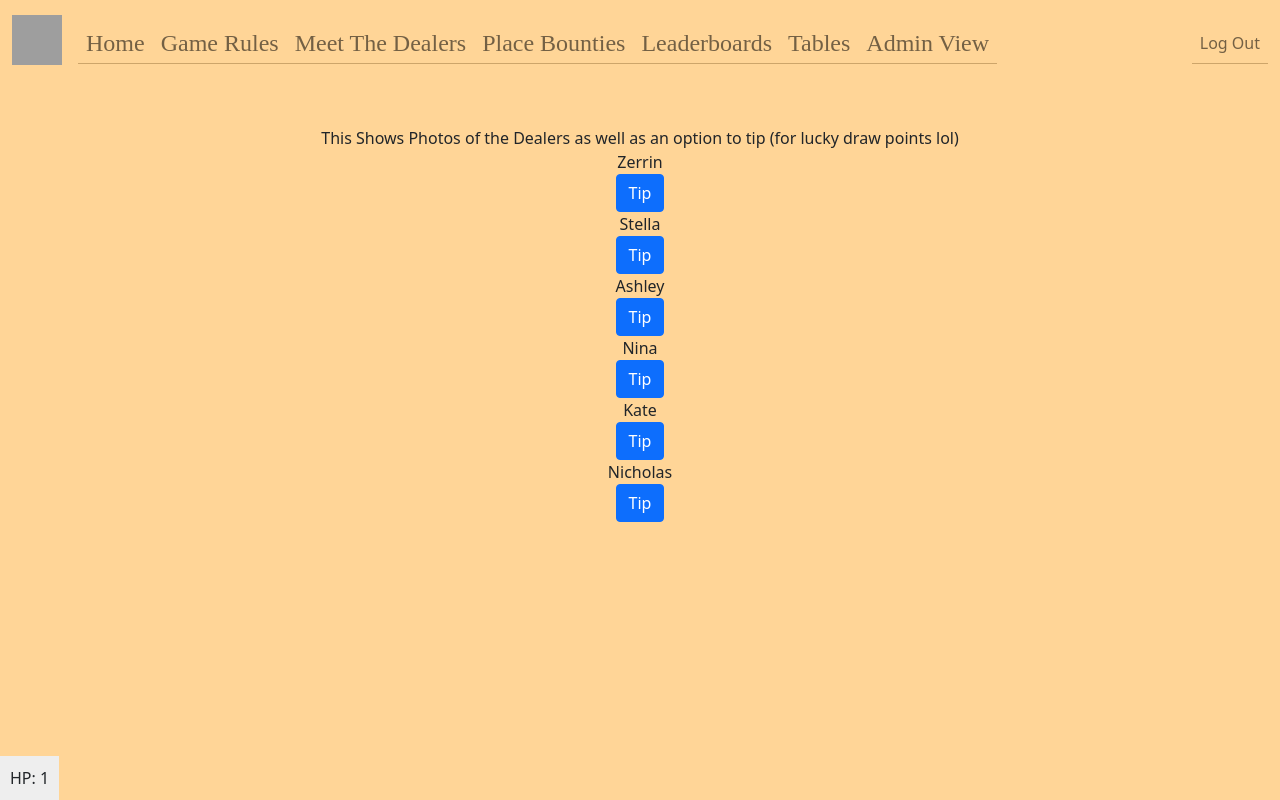
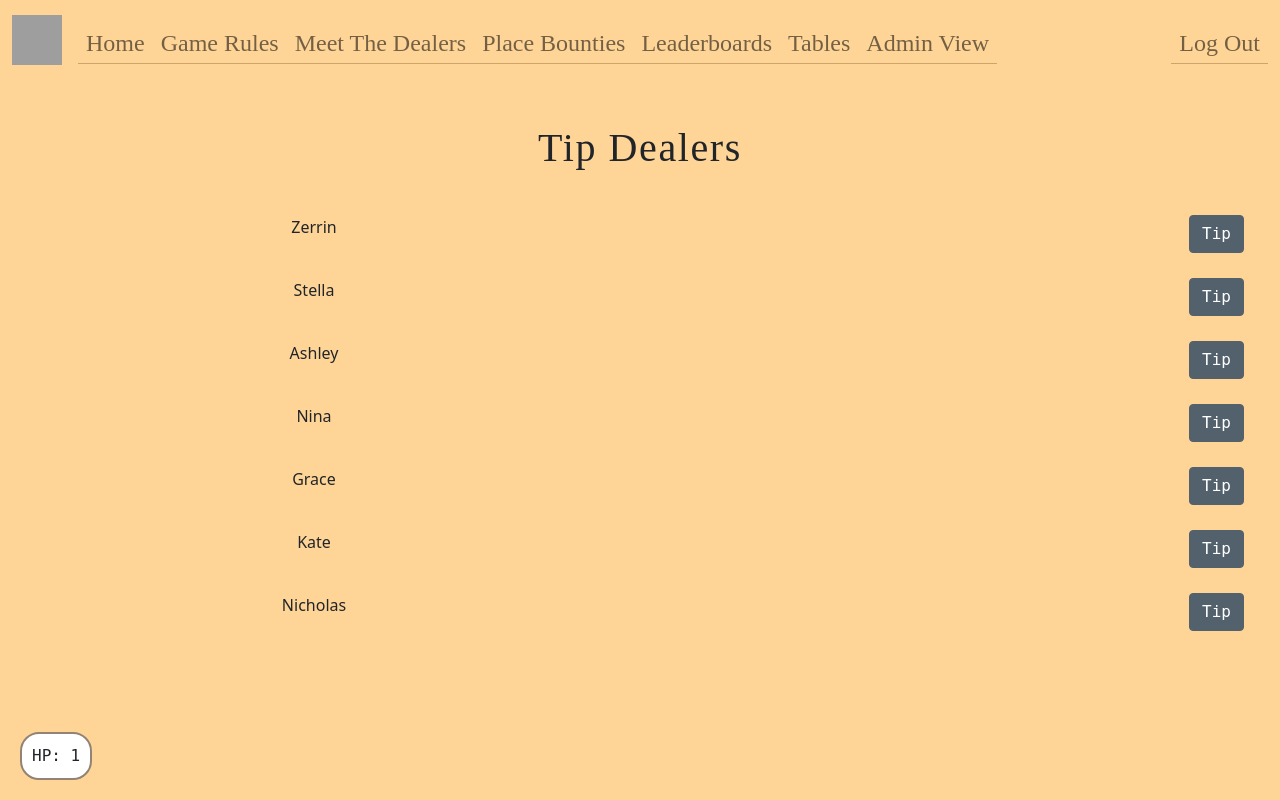
Before and after one commit to Izatr2004/pokernight, a Flask app: page /dealers in a window 1280 px wide. Run offline with Flask 2, Linux system fonts and the light colour scheme; the visitor is signed in with stand-in values (Sample User, id 1); some libraries are stand-ins or nearby versions; grey boxes are pictures that could not be loaded.

Commit message:
ye frontend

```diff
--- a/app.py
+++ b/app.py
@@ -56,7 +56,7 @@ def admin():
             db.execute("UPDATE users SET playing = 0 WHERE id = ?", id)
 
         if idplay:
-            db.execute("UPDATE users SET playing = 1 WHERE id = ?", idplay)
+            db.execute("UPDATE users SET playing = 1 hp = hp + 10 WHERE id = ?", idplay)
 
         persons = db.execute("SELECT * FROM users")
 
@@ -138,6 +138,7 @@ def register():
         name = request.form.get("username")
         passw = request.form.get("password")
         conf = request.form.get("confirmation")
+        email = request.form.get("email")
 
         # Ensure username was submitted
         if not name:
@@ -168,6 +169,9 @@ def register():
 
         # Insert username and password information into sql database
         db.execute("INSERT INTO users (name, hash) VALUES(?, ?)", request.form.get("username"), generate_password_hash(request.form.get("password")))
+
+        if email:
+            db.execute("UPDATE users SET email = ? WHERE name = ?", email, name)
 
         # Update rows by querying after insertion
         rows = db.execute("SELECT * FROM users WHERE name = ?", request.form.get("username"))
@@ -251,7 +255,9 @@ def players():
 @app.route("/leaderboard")
 @login_required
 def leaderboard():
-    return render_template("leaderboard.html")
+    players = db.execute("SELECT * FROM users ORDER BY bounty ")
+        # add OFFSET int for skipping first few users^
+    return render_template("leaderboard.html", players=players)
 
 @app.route("/tables", methods=["GET", "POST"])
 @login_required
--- a/static/popups.css
+++ b/static/popups.css
@@ -1,9 +1,29 @@
 #value-container {
-  position: absolute;
-  bottom: 0;
-  left: 0;
+  position: fixed;
+  bottom: 20px;
+  left: 20px;
   padding: 10px;
-  background-color: #eee;
+  background-color: #FFFFFF;
+  border-radius: 19px;
+  border: 2px solid #928374;
+  font-family: monospace;
+}
+
+.row {
+  /* font-family: Poppins;
+  font-size: 16px;
+  font-style: italic;
+  font-weight: 700;
+  line-height: 24px;
+  letter-spacing: 0.04em;
+  text-align: left; */
+  width: 100%;
+  padding-top: 25px;
+}
+
+.col-md-6 {
+  float: left;
+  width: 50%;
 }
 
   /* The Modal (background) */
--- a/static/styles.css
+++ b/static/styles.css
@@ -4,22 +4,10 @@ nav .navbar-brand
     font-size: xx-large;
 }
 
-/* Colors for brand */
-nav .navbar-brand .blue
-{
-    color: #537fbe;
-}
-nav .navbar-brand .red
-{
-    color: #ea433b;
-}
-nav .navbar-brand .yellow
-{
-    color: #f5b82e;
-}
-nav .navbar-brand .green
-{
-    color: #2e944b;
+.btn-updated {
+  background-color:#53616C;
+  border-color:#53616C;
+  font-family: monospace;
 }
 
 .ui-dialog {
@@ -158,3 +168,20 @@ nav .navbar-brand .green
     line-height: 100%;
     letter-spacing: 4%;
   }
+
+  .header {
+    font-family: Orelega One;
+    font-size: 40px;
+    font-weight: 400;
+    line-height: 44px;
+    letter-spacing: 0.04em;
+    text-align: center;
+    padding-bottom: 20px;
+  }
+
+/* for interactivity */
+  /* @media screen and (min-width: 80rem) {
+    .container {
+      margin: 1em 2em;
+    }
+  } */
--- a/templates/dealers.html
+++ b/templates/dealers.html
@@ -5,33 +5,45 @@
 {% endblock %}
 
 {% block main %}
+    <div id="dialog-message" title="Tip Status"></div>
+    <div class="header">Tip Dealers</div>
+    <div class="row">
+        <div class="col-md-6">Zerrin</div>
+        <div class="col-md-6 text-end"><button class="btn btn-primary btn-updated" onClick="tip(4)">Tip</button></div>
+    </div>
 
-    This Shows Photos of the Dealers as well as an option to tip (for lucky draw points lol)
-    <div id="dialog-message" title="Tip Status"></div>
+    <div class="row">
+        <div class="col-md-6">Stella</div>
+        <div class="col-md-6 text-end"><button class="btn btn-primary btn-updated" onClick="tip(5)">Tip</button></div>
+    </div>
+    <div class="row">
+        <div class="col-md-6">Ashley</div>
+        <div class="col-md-6 text-end"><button class="btn btn-primary btn-updated" onClick="tip(6)">Tip</button></div>
+    </div>
 
-    <div>
-        Zerrin
+    <div class="row">
+        <div class="col-md-6">Nina</div>
+        <div class="col-md-6 text-end"><button class="btn btn-primary btn-updated" onClick="tip(7)">Tip</button></div>
     </div>
-    <button class="btn btn-primary" onClick="tip(4)">Tip</button>
-    <div>
-        Stella
+
+    <div class="row">
+        <div class="col-md-6">Grace</div>
+        <div class="col-md-6 text-end"><button class="btn btn-primary btn-updated" onClick="tip(8)">Tip</button></div>
     </div>
-    <button class="btn btn-primary" onClick="tip(5)">Tip</button>
-    <div>
-        Ashley
+
+    <div class="row">
+        <div class="col-md-6">Kate</div>
+        <div class="col-md-6 text-end"><button class="btn btn-primary btn-updated" onClick="tip(9)">Tip</button></div>
     </div>
-    <button class="btn btn-primary" onClick="tip(6)">Tip</button>
-    <div>
-        Nina
+
+    <div class="row">
+        <div class="col-md-6">Nicholas</div>
+        <div class="col-md-6 text-end"><button class="btn btn-primary btn-updated" onClick="tip(10)">Tip</button></div>
     </div>
-    <button class="btn btn-primary" onClick="tip(7)">Tip</button>
-    <div>
-        Kate
-    </div>
-    <button class="btn btn-primary" onClick="tip(8)">Tip</button>
-    <div>
-        Nicholas
-    </div>
-    <button class="btn btn-primary" onClick="tip(9)">Tip</button>
+
 
 {% endblock %}
+
+{% block footer %}
+    <div id="value-container"> HP: {{ session["hp"] }} </div>
+{% endblock %}
--- a/templates/home.html
+++ b/templates/home.html
@@ -5,5 +5,9 @@
 {% endblock %}
 
 {% block main %}
-    Hahahaha suck dik
+    General Purpose Page and introduction to the event + timelines?
 {% endblock %}
+
+{% block footer %}
+    <div id="value-container"> HP: {{ session["hp"] }} </div>
+{% endblock %}
--- a/templates/layout.html
+++ b/templates/layout.html
@@ -11,6 +11,7 @@
         <link crossorigin="anonymous" href="https://cdn.jsdelivr.net/npm/bootstrap@5.1.3/dist/css/bootstrap.min.css" integrity="sha384-1BmE4kWBq78iYhFldvKuhfTAU6auU8tT94WrHftjDbrCEXSU1oBoqyl2QvZ6jIW3" rel="stylesheet">
         <script crossorigin="anonymous" src="https://cdn.jsdelivr.net/npm/bootstrap@5.1.3/dist/js/bootstrap.bundle.min.js" integrity="sha384-ka7Sk0Gln4gmtz2MlQnikT1wXgYsOg+OMhuP+IlRH9sENBO0LRn5q+8nbTov4+1p"></script>
 
+        <link href="/static/" rel="icon">
         <link href="/static/styles.css" rel="stylesheet">
         <link href="/static/popups.css" rel="stylesheet">
         <script src="/static/script.js"></script>
@@ -41,12 +42,12 @@
                             <li class="nav-item"><a class="nav-link" href="/tables">Tables</a></li>
                             <li class="nav-item"><a class="nav-link" href="/admin">Admin View</a></li>
                         </ul>
-                        <ul class="navbar-nav ms-auto mt-2 text-center">
+                        <ul class="navbar-nav ms-auto mt-2 text-center navfont">
                             <li class="nav-item"><a class="nav-link" href="/logout">Log Out</a></li>
                         </ul>
 
                     {% elif session["dealer"] == 1 %}
-                    <ul class="navbar-nav me-auto mt-2">
+                    <ul class="navbar-nav me-auto mt-2 navfont">
                         <li class="nav-item"><a class="nav-link" href="/">Home</a></li>
                         <li class="nav-item"><a class="nav-link" href="/rules">Game Rules</a></li>
                         <li class="nav-item"><a class="nav-link" href="/dealers">Meet The Dealers</a></li>
@@ -55,11 +56,11 @@
                         <li class="nav-item"><a class="nav-link" href="/tables">Tables</a></li>
                         <li class="nav-item"><a class="nav-link" href="/myTable">My Table</a></li>
                     </ul>
-                    <ul class="navbar-nav ms-auto mt-2">
+                    <ul class="navbar-nav ms-auto mt-2 navfont">
                         <li class="nav-item"><a class="nav-link" href="/logout">Log Out</a></li>
                     </ul>
                     {% elif session["playing"] == 1 %}
-                        <ul class="navbar-nav me-auto mt-2">
+                        <ul class="navbar-nav me-auto mt-2 navfont">
                             <li class="nav-item"><a class="nav-link" href="/">Home</a></li>
                             <li class="nav-item"><a class="nav-link" href="/rules">Game Rules</a></li>
                             <li class="nav-item"><a class="nav-link" href="/dealers">Meet The Dealers</a></li>
@@ -67,11 +68,11 @@
                             <li class="nav-item"><a class="nav-link" href="/leaderboard">Leaderboards</a></li>
                             <li class="nav-item"><a class="nav-link" href="/tables">Tables</a></li>
                         </ul>
-                        <ul class="navbar-nav ms-auto mt-2">
+                        <ul class="navbar-nav ms-auto mt-2 navfont">
                             <li class="nav-item"><a class="nav-link" href="/logout">Log Out</a></li>
                         </ul>
                     {% elif session["user_id"] %}
-                        <ul class="navbar-nav me-auto mt-2">
+                        <ul class="navbar-nav me-auto mt-2 navfont">
                             <li class="nav-item "><a class="nav-link" href="/">Home</a></li>
                             <li class="nav-item"><a class="nav-link" href="/rules">Game Rules</a></li>
                             <li class="nav-item"><a class="nav-link" href="/dealers">Meet The Dealers</a></li>
@@ -79,11 +80,11 @@
                             <li class="nav-item"><a class="nav-link" href="/leaderboard">Leaderboards</a></li>
                             <li class="nav-item"><a class="nav-link" href="/tables">Tables</a></li>
                         </ul>
-                        <ul class="navbar-nav ms-auto mt-2">
+                        <ul class="navbar-nav ms-auto mt-2 navfont">
                             <li class="nav-item"><a class="nav-link" href="/logout">Log Out</a></li>
                         </ul>
                     {% else %}
-                        <ul class="navbar-nav ms-auto mt-2">
+                        <ul class="navbar-nav ms-auto mt-2 navfont">
                             <li class="nav-item"><a class="nav-link" href="/register">Register</a></li>
                             <li class="nav-item"><a class="nav-link" href="/login">Log In</a></li>
                         </ul>
@@ -106,6 +107,6 @@
 
     </body>
     <footer>
-        <div id="value-container"> HP: {{ session["hp"] }} </div>
+        {% block footer %}{% endblock %}
     </footer>
 </html>
```
Also changed, not shown: other parts of static/styles.css (+26 -4 lines), templates/leaderboard.html (+10 -1 lines), templates/login.html (+4 -4 lines), templates/players.html (+19 -1 lines), templates/register.html (+9 -4 lines), templates/tables.html (+8 -5 lines).
